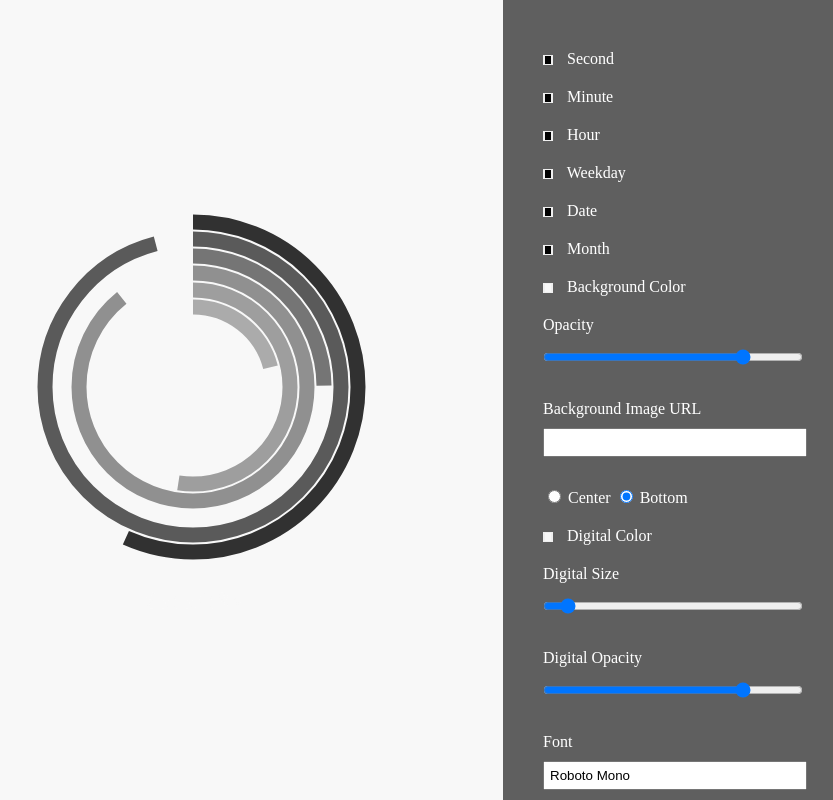
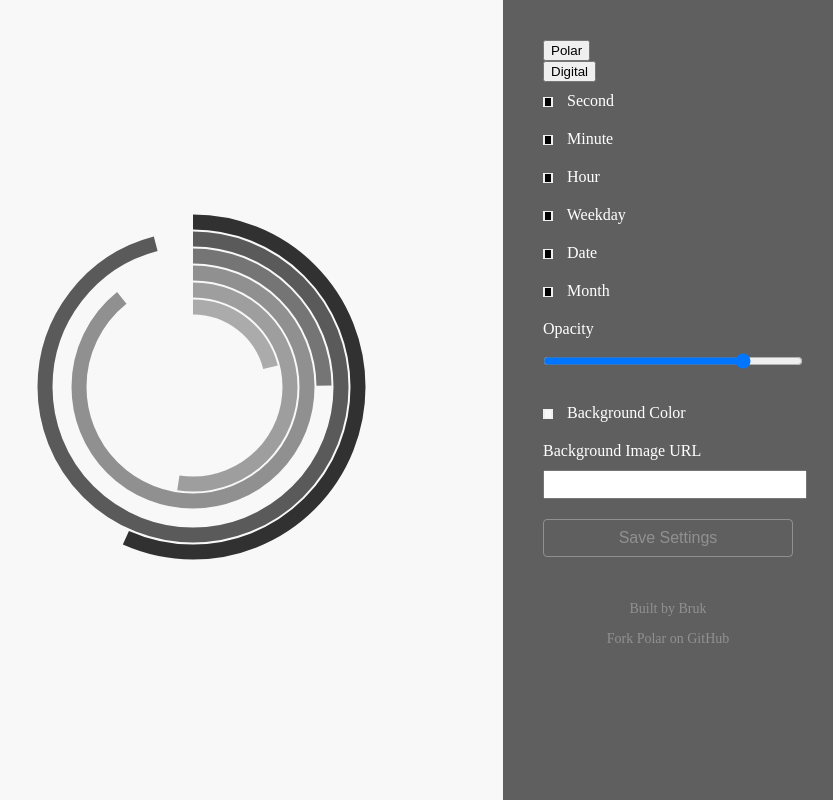
Before and after one commit to KathrynBrusewitz/new-tab-polar-clock, a browser extension: page tab.html in a window 1280 px wide. Both pictures are taken after a click on the element 640 px from the left and 387 px from the top of the page. Shown: the whole page, without its empty margins (447-1280 px from the left). Drawn offline with Linux system fonts and the light colour scheme.

Commit message:
menu tabs

```diff
--- a/script.js
+++ b/script.js
@@ -14,6 +14,10 @@ const digitalFace = document.getElementById('digitalFace');
 const digitalFont = document.getElementById('digitalFont');
 const digitalOpacity = document.getElementById('digitalOpacity');
 const digitalColor = document.getElementById('digitalColor');
+const menuTabPolar = document.getElementById('menu-tab-polar');
+const menuTabDigital = document.getElementById('menu-tab-digital');
+const menuContentPolar = document.getElementById('menu-content-polar');
+const menuContentDigital = document.getElementById('menu-content-digital');
 const barColor = [
   document.getElementById('second'),
   document.getElementById('minute'),
@@ -22,6 +26,7 @@ const barColor = [
   document.getElementById('date'),
   document.getElementById('month'),
 ];
+let activeTab = 'polar';
 
 const restoreSettings = () => {
   chrome.storage.sync.get({
@@ -85,8 +90,20 @@ const saveSettings = () => {
   restoreSettings();
 };
 
+const updateMenuContent = () => {
+  menuContentDigital.classList.toggle('hidden');
+  menuContentPolar.classList.toggle('hidden');
+};
+
 const toggleMenu = () => {
   menu.classList.toggle('hidden');
+};
+
+const toggleMenuContent = (tab) => {
+  if (activeTab !== tab) {
+    activeTab = tab;
+    updateMenuContent();
+  }
 };
 
 document.body.onload = () => {
@@ -102,6 +119,8 @@ document.addEventListener('DOMContentLoaded', restoreSettings);
 canvas.addEventListener('click', toggleMenu);
 digitalTime.addEventListener('click', toggleMenu);
 save.addEventListener('click', saveSettings);
+menuTabPolar.addEventListener('click', () => toggleMenuContent('polar'));
+menuTabDigital.addEventListener('click', () => toggleMenuContent('digital'));
 
 
 barColor.forEach((element, index) => {
--- a/tab.html
+++ b/tab.html
@@ -9,6 +9,16 @@
 <body>
 
   <div id="menu" class="hidden">
+    <div id="menu-tabs">
+      <div id="menu-tab-polar" class="menu-tab">
+        <button>Polar</button>
+      </div>
+      <div id="menu-tab-digital" class="menu-tab">
+        <button>Digital</button>
+      </div>
+    </div>
+
+    <div id="menu-content-polar" class="menu-content">
       <div class="option">
         <input id="second" class="color pointer" type="color" />
         <label for="backgroundColor" class="pointer">Second</label>
@@ -34,17 +44,12 @@
         <label for="backgroundColor" class="pointer">Month</label>
       </div>
       <div class="option">
-      <input id="backgroundColor" class="color pointer" type="color" />
-      <label for="backgroundColor" class="pointer">Background Color</label>
-    </div>
-    <div class="option">
         <label for="opacity">Opacity</label>
         <input id="opacity" class="full-input pointer" type="range" min="0" max="100" />
       </div>
-    <div class="option">
-      <label for="backgroundImageURL">Background Image URL</label>
-      <input id="backgroundImageURL" class="full-input" type="url" />
     </div>
+
+    <div id="menu-content-digital" class="menu-content hidden">
       <div class="option">
           <input type="radio" id="positionCenter" class="pointer" name="position" value="absolute">
           <label for="positionCenter" class="pointer">Center</label>
@@ -67,11 +72,22 @@
           <label for="digitalFont">Font</label>
           <input id="digitalFont" class="full-input" type="url" />
         </div>
+    </div>
+
+    <div class="menu-content">
+      <div class="option">
+        <input id="backgroundColor" class="color pointer" type="color" />
+        <label for="backgroundColor" class="pointer">Background Color</label>
+      </div>
+      <div class="option">
+        <label for="backgroundImageURL">Background Image URL</label>
+        <input id="backgroundImageURL" class="full-input" type="url" />
+      </div>
       <button id="save" class="btn btn-save">Save Settings</button>
-
       <div class="attribution">
         <p><a href="https://kathrynbrusewitz.github.io/">Built by Bruk</a></p>
         <p><a href="https://github.com/KathrynBrusewitz/polar">Fork Polar on GitHub</a></p>
+      </div>
     </div>
   </div>
 
```
Lines whose indentation alone changed are shown as unchanged.
